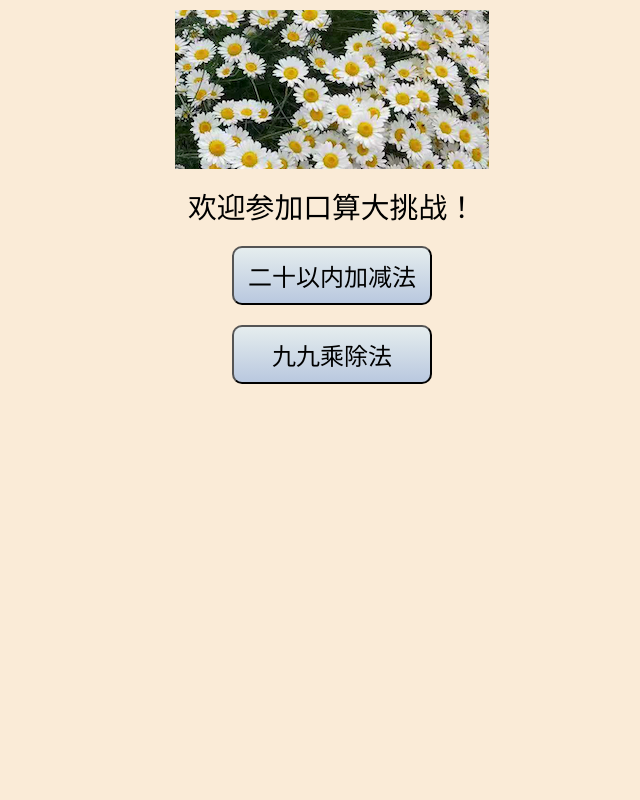
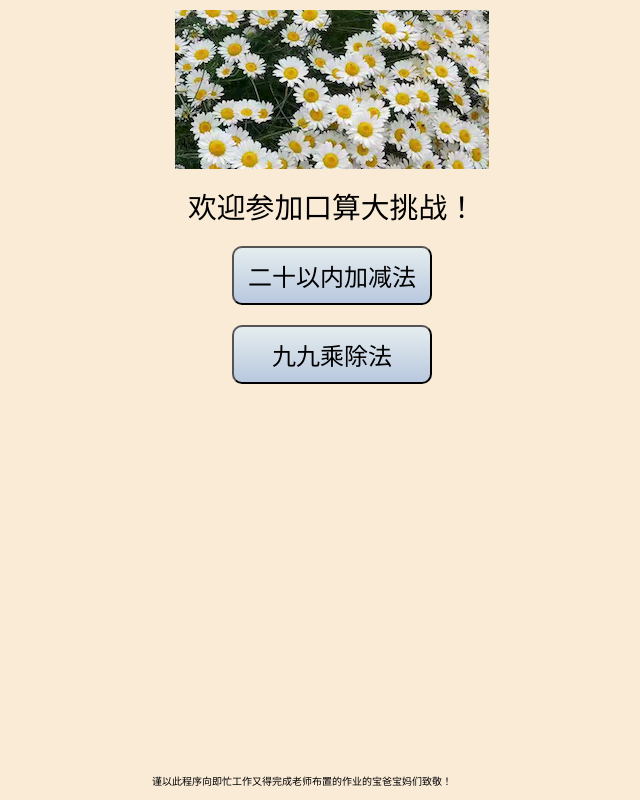
Before and after one commit to SpaceSample/kousuan, a React (Create React App) app: page / in a window 1280 px wide. Shown: the whole page, without its empty margins (308-948 px from the left). Built offline with nearby package versions, Linux system fonts and the light colour scheme.

Commit message:
And some info

```diff
--- a/src/App.js
+++ b/src/App.js
@@ -59,6 +59,7 @@ function App() {
             <button onClick={() => start('20+-')}>二十以内加减法</button>
             <br/>
             <button onClick={() => start('99*/')}>九九乘除法</button>
+            <div className={Style.info}>谨以此程序向即忙工作又得完成老师布置的作业的宝爸宝妈们致敬！</div>
           </div>
         )}
 
--- a/src/App.module.css
+++ b/src/App.module.css
@@ -22,3 +22,9 @@
 .end {
   margin-top: 12px;
 }
+
+.info {
+  font-size: 10px;
+  position: absolute;
+  bottom: 12px;
+}
```
